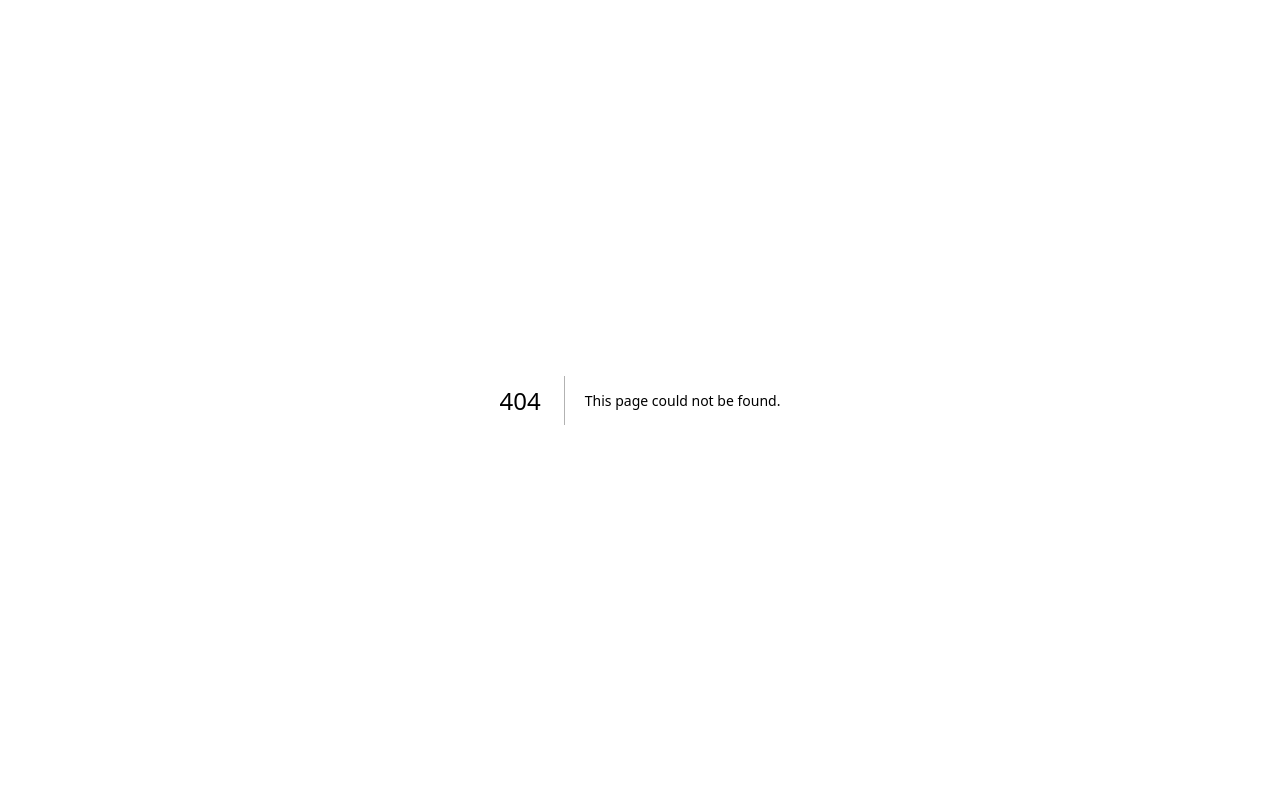
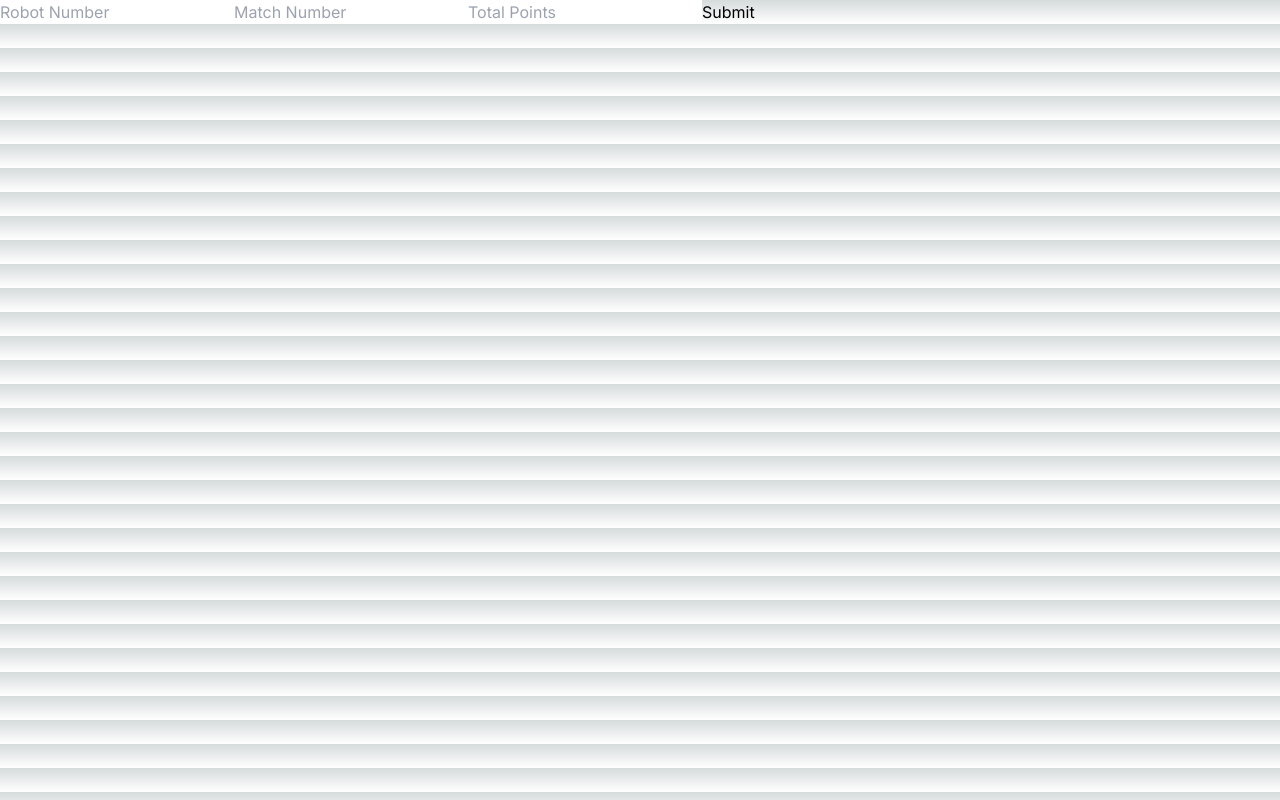
Before and after one commit to frc-7419/crescendo-2024-scouting-site, a Next.js app: page /robot in a window 1280 px wide. Before the commit this address had no page. Built offline with nearby package versions, Linux system fonts and the light colour scheme.

Commit message:
Robot page base done

```diff
--- /dev/null
+++ b/app/robot/Form.client.tsx
@@ -0,0 +1,37 @@
+import React, { useState } from 'react';
+
+const Form = () => {
+    const [robotNumber, setRobotNumber] = useState('');
+    const [matchNumber, setMatchNumber] = useState('');
+    const [totalPoints, setTotalPoints] = useState('');
+
+    const handleRobotNumberChange = (event: React.ChangeEvent<HTMLInputElement>) => {
+        setRobotNumber(event.target.value);
+    };
+
+    const handleMatchNumberChange = (event: React.ChangeEvent<HTMLInputElement>) => {
+        setMatchNumber(event.target.value);
+    };
+
+    const handleTotalPointsChange = (event: React.ChangeEvent<HTMLInputElement>) => {
+        setTotalPoints(event.target.value);
+    };
+
+    const handleSubmit = (event: React.FormEvent<HTMLFormElement>) => {
+        event.preventDefault();
+        console.log('Robot Number:', robotNumber);
+        console.log('Match Number:', matchNumber);
+        console.log('Total Points:', totalPoints);
+    };
+
+    return (
+        <form onSubmit={handleSubmit}>
+            <input type="text" value={robotNumber} onChange={handleRobotNumberChange} placeholder="Robot Number" />
+            <input type="text" value={matchNumber} onChange={handleMatchNumberChange} placeholder="Match Number" />
+            <input type="text" value={totalPoints} onChange={handleTotalPointsChange} placeholder="Total Points" />
+            <button type="submit">Submit</button>
+        </form>
+    );
+};
+
+export default Form;
--- /dev/null
+++ b/app/robot/page.tsx
@@ -0,0 +1,15 @@
+import React, { Suspense } from 'react';
+
+const Form = React.lazy(() => import('./Form.client'));
+
+const Page = () => {
+    return (
+        <div>
+            <Suspense fallback={<div>Loading...</div>}>
+                <Form />
+            </Suspense>
+        </div>
+    );
+};
+
+export default Page;
```
